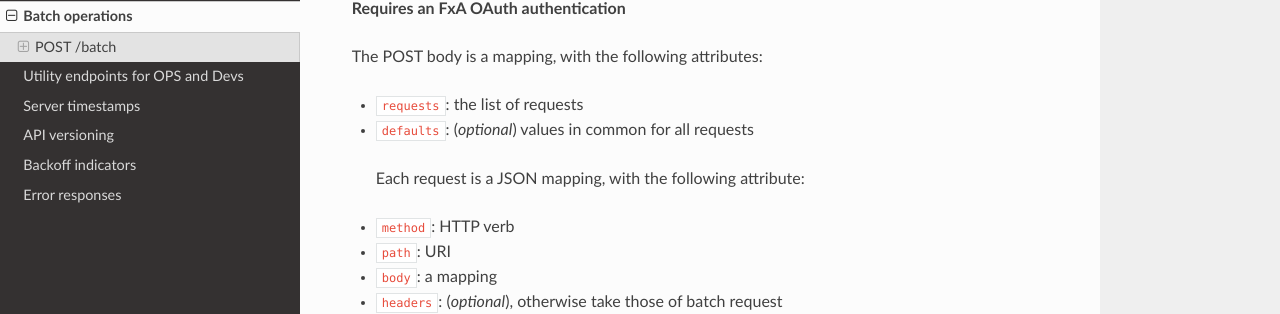
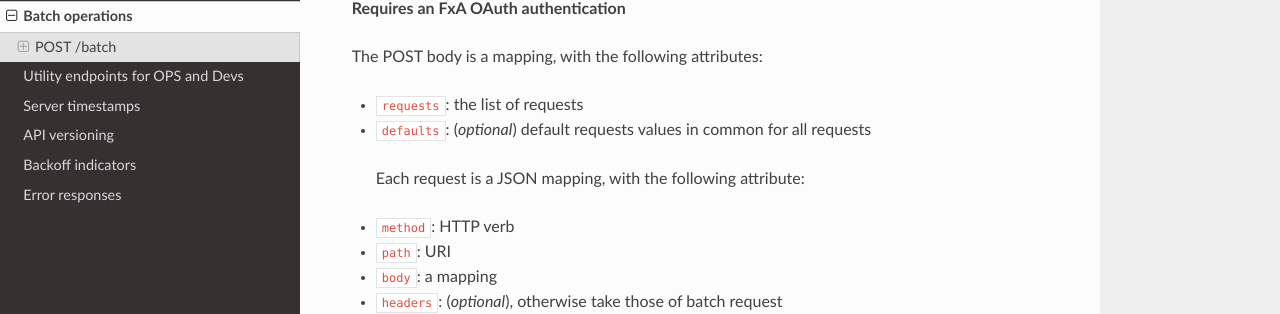
Before and after one commit to Kinto/kinto, a Sphinx documentation site: the page built from docs/batch.rst, in a window 1280 px wide and 900 px high. Shown: the part 219-533 px from the top of the window. Built offline with Sphinx 7.4.7 and the Read the Docs theme 2.0.0, drawn with Linux system fonts in a browser that asks for light colours; some of the changed text lies outside the part shown.

Commit message:
@ametaireau review

```diff
--- a/docs/api.rst
+++ b/docs/api.rst
@@ -85,6 +85,8 @@
 without fetching the actual collection, a ``HEAD`` request can be
 used. The ``Total-Records`` response header will then provide the
 total number of records.
+
+See :ref:`batch endpoint <batch>` to count several collections in one request.
 
 
 Polling for changes
--- a/docs/batch.rst
+++ b/docs/batch.rst
@@ -12,7 +12,7 @@
 The POST body is a mapping, with the following attributes:
 
 - ``requests``: the list of requests
-- ``defaults``: (*optional*) values in common for all requests
+- ``defaults``: (*optional*) default requests values in common for all requests
 
  Each request is a JSON mapping, with the following attribute:
 
```
Also changed, not shown: other parts of docs/batch.rst (+1 -1 lines).
